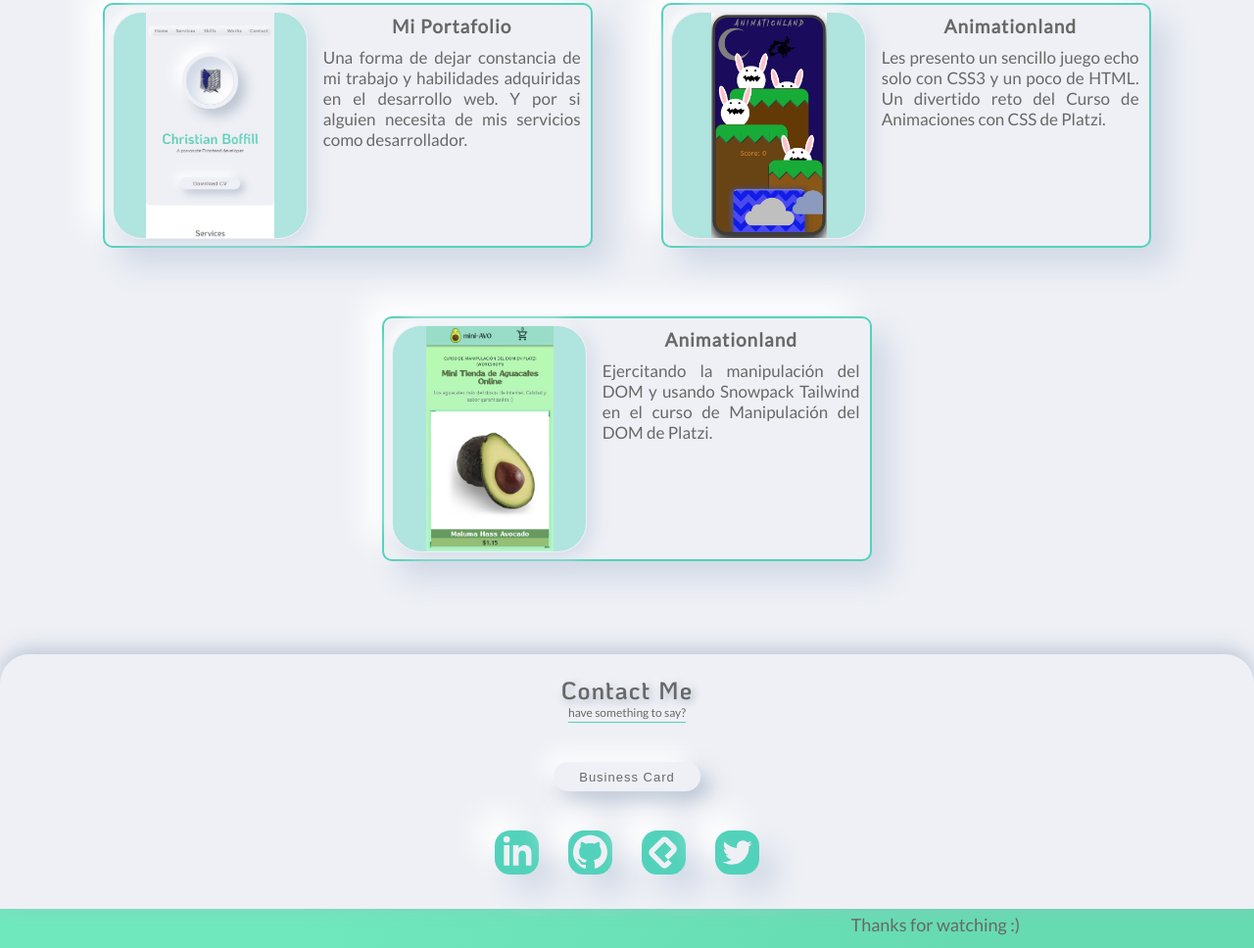
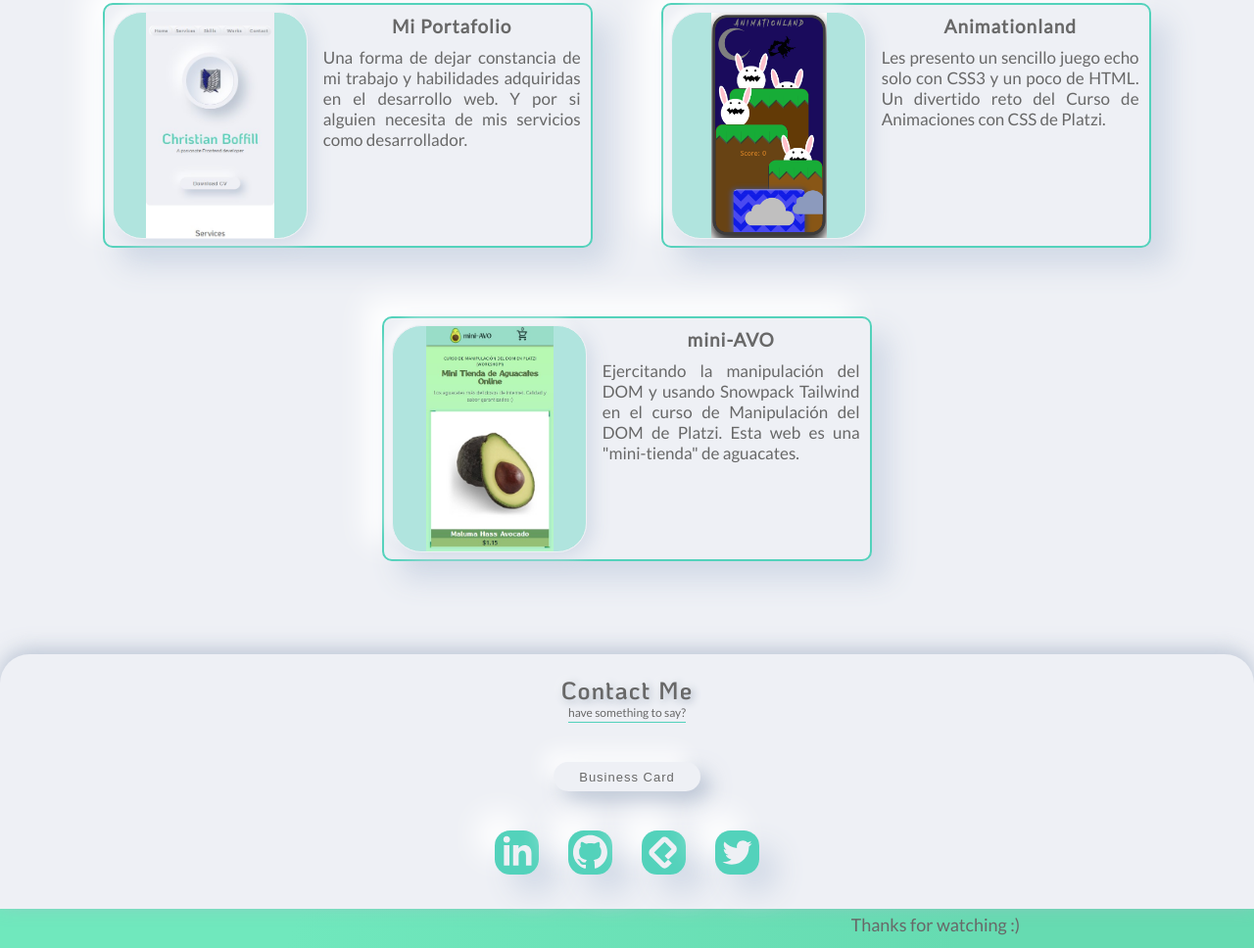
Before and after one commit to ChristBM/portfolio, a plain HTML site: page index.html in a window 1280 px wide. Shown: the part 2317-3285 px from the top of the page at 98% size. Drawn offline with Linux system fonts and the light colour scheme.

Commit message:
Update index.html

```diff
--- a/index.html
+++ b/index.html
@@ -203,8 +203,8 @@
                 <article class="card1">
                     <div class="card1__img-container work5"></div>
                     <div class="card1__texts">
-                        <a class="card1__title" href="https://christbm.github.io/workshop1/" target="_blank" rel="noreferrer">Animationland</a>
-                        <p class="card1__resum">Ejercitando la manipulación del DOM y usando Snowpack Tailwind en el curso de Manipulación del DOM de Platzi. </p>
+                        <a class="card1__title" href="https://christbm.github.io/workshop1/" target="_blank" rel="noreferrer">mini-AVO</a>
+                        <p class="card1__resum">Ejercitando la manipulación del DOM y usando Snowpack Tailwind en el curso de Manipulación del DOM de Platzi. Esta web es una "mini-tienda" de aguacates.</p>
                     </div>
                 </article>
             </div>
```
